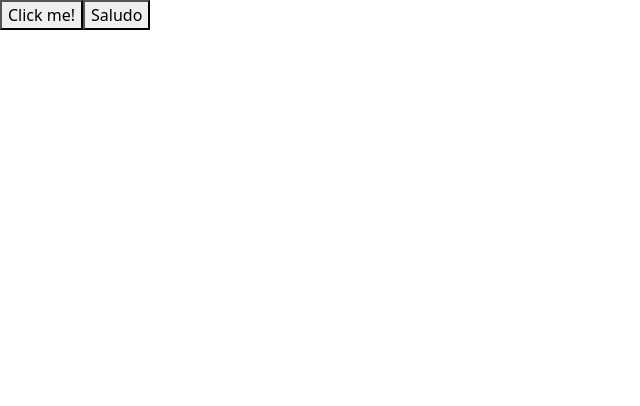
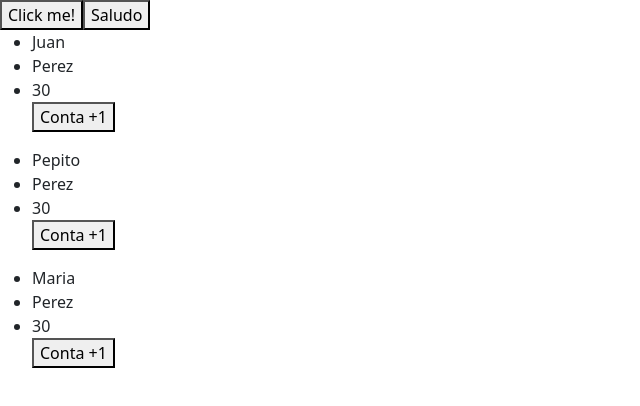
Before and after one commit to danielalejandroalanis/coder-comision-47160, a React app: page / in a window 1280 px wide. Shown: the top 406 px of the page, without its empty margins (0-640 px from the left). Built offline with nearby package versions, Linux system fonts and the light colour scheme; the HTML template or start-up script is replaced by a standard one.

Commit message:
Se agrega clase 6 de asincronia y useEffect

```diff
--- a/src/App.jsx
+++ b/src/App.jsx
@@ -4,36 +4,112 @@ import ItemListContainer from "./components/ItemListContainer/ItemListContainer"
 
 //Styles
 import MainLayout from "./layout/MainLayout";
+import PersonaComponent from "./components/PersonaComponent/PersonaComponent";
+
+//Promesas
+const flag = false;
+const promesa = new Promise((resolve, reject) => {
+  if (flag) {
+    resolve("Tarea resuelta");
+  } else {
+    reject("Tarea rechazada");
+  }
+});
 
 const App = () => {
-  const [state, setState]= useState(false);
-  const [stateDos, setStateDos]= useState(false);
+  const [state, setState] = useState(false);
+  const [stateDos, setStateDos] = useState(false);
+  const [arrObj, setArrObj] = useState([
+    {
+      id: 1,
+      nombre: "Juan",
+      apellido: "Perez",
+      edad: 30,
+    },
+    {
+      id: 2,
+      nombre: "Pepito",
+      apellido: "Perez",
+      edad: 30,
+    },
+    {
+      id: 3,
+      nombre: "Maria",
+      apellido: "Perez",
+      edad: 30,
+    },
+  ]);
   const inputName = useRef(null);
   const inputAge = useRef(null);
   const itemList = useRef(null);
 
+  // const obj = {
+  //   nombre: "Juan",
+  //   apellido: "Perez",
+  //   edad: 30,
+  // }
+
+  // console.table(obj)
+  // console.debug("debug");
+
+  //MAP
+  // const arrObj = [
+  //   {
+  //     id: 1,
+  //     nombre: "Juan",
+  //     apellido: "Perez",
+  //     edad: 30,
+  //   },
+  //   {
+  //     id: 2,
+  //     nombre: "Pepito",
+  //     apellido: "Perez",
+  //     edad: 30,
+  //   },
+  //   {
+  //     id: 3,
+  //     nombre: "Maria",
+  //     apellido: "Perez",
+  //     edad: 30,
+  //   },
+  // ];
+
+  // console.log(arrObj.filter(item => item.nombre === "Maria"))
+
+  arrObj.map((itemPersona) => {
+    console.log(itemPersona.nombre);
+  });
+
   useEffect(() => {
+    promesa
+      .then((res) => {
+        console.log(res);
+      })
+      .catch((err) => {
+        throw new Error(err);
+      })
+      .finally(() => {
+        console.log("Se ejecuta siempre");
+      });
+  }, []);
 
+  useEffect(() => {
     console.log("useeffect con dependencias vacias");
     // inputName.current.focus();
-  }, [])
+  }, []);
 
   useEffect(() => {
-
     console.log("useeffect con el estado como dependencia");
 
     return () => {
       console.log("componente desmontado");
-    }
-
-  }, [state, stateDos])
+    };
+  }, [state, stateDos]);
 
   useEffect(() => {
-
     console.log("useeffect sin dependencias");
     // inputName.current.focus();
-  })
-
+  });
 
   // const handleOnSubmit = (e) => {
   //   e.preventDefault();
@@ -51,6 +127,21 @@ const App = () => {
       {state}
       <button onClick={() => setState(!state)}>Click me!</button>
       <button onClick={() => setStateDos(!stateDos)}>Saludo</button>
+      <div>
+        {
+          // arrObj.map((itemPersona, index) => {
+          //   return <PersonaComponent key={index} itemPersona={itemPersona}/>
+          // })
+          arrObj.map((itemPersona) => {
+            return (
+              <PersonaComponent
+                key={itemPersona.id}
+                itemPersona={itemPersona}
+              />
+            );
+          })
+        }
+      </div>
     </div>
 
     // <MainLayout>
--- /dev/null
+++ b/src/components/PersonaComponent/PersonaComponent.jsx
@@ -0,0 +1,23 @@
+import React, { useState } from 'react'
+
+
+
+const PersonaComponent = ({itemPersona}) => {
+    const [contador, setContador] = useState(0)
+
+    console.log(contador)
+    console.log(itemPersona)
+  return (
+
+    <div>
+        <ul>
+            <li>{itemPersona.nombre}</li>
+            <li>{itemPersona.apellido}</li>
+            <li>{itemPersona.edad}</li>
+            <button onClick={() => setContador(contador + 1)}>Conta +1</button>
+        </ul>
+    </div>
+  )
+}
+
+export default PersonaComponent
```
